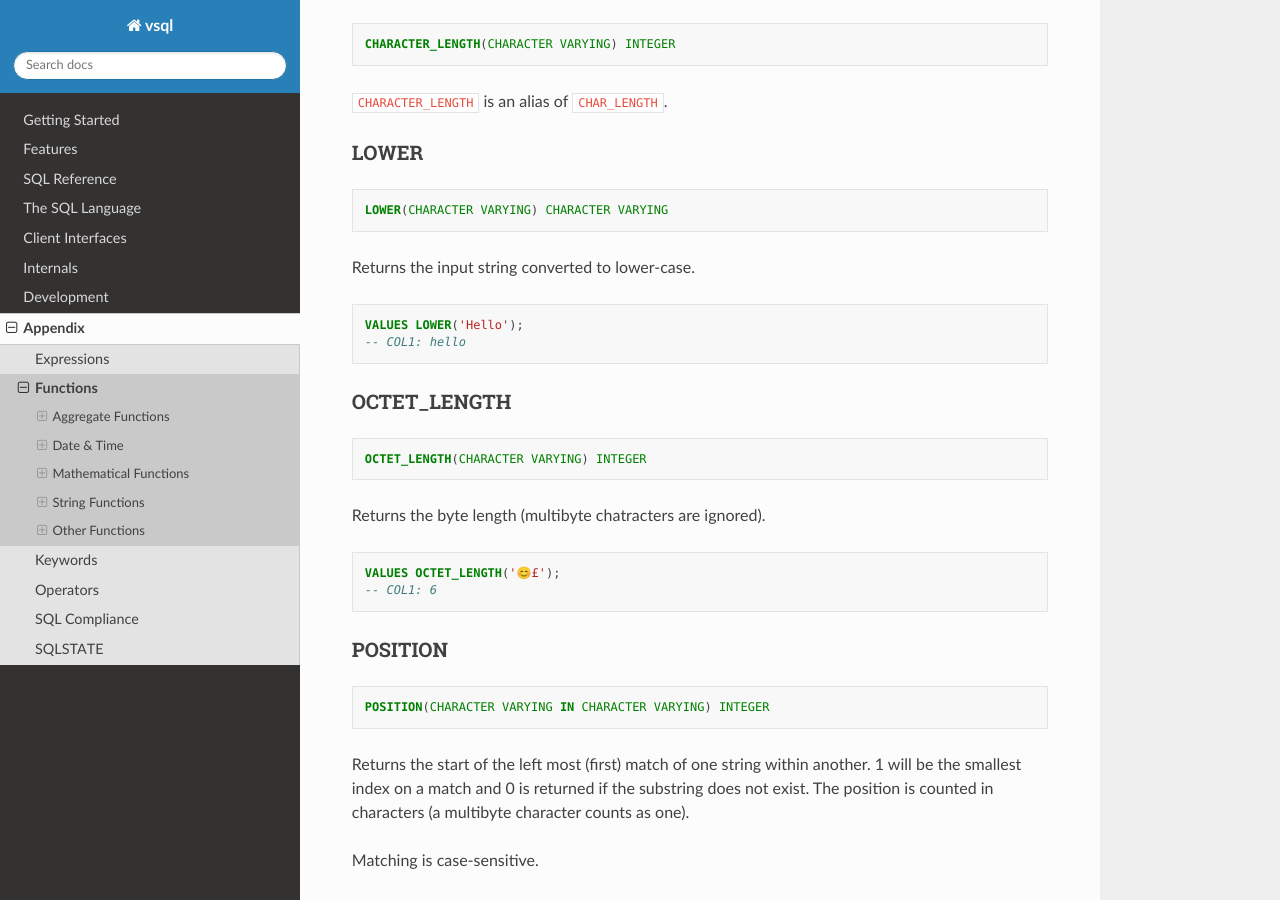
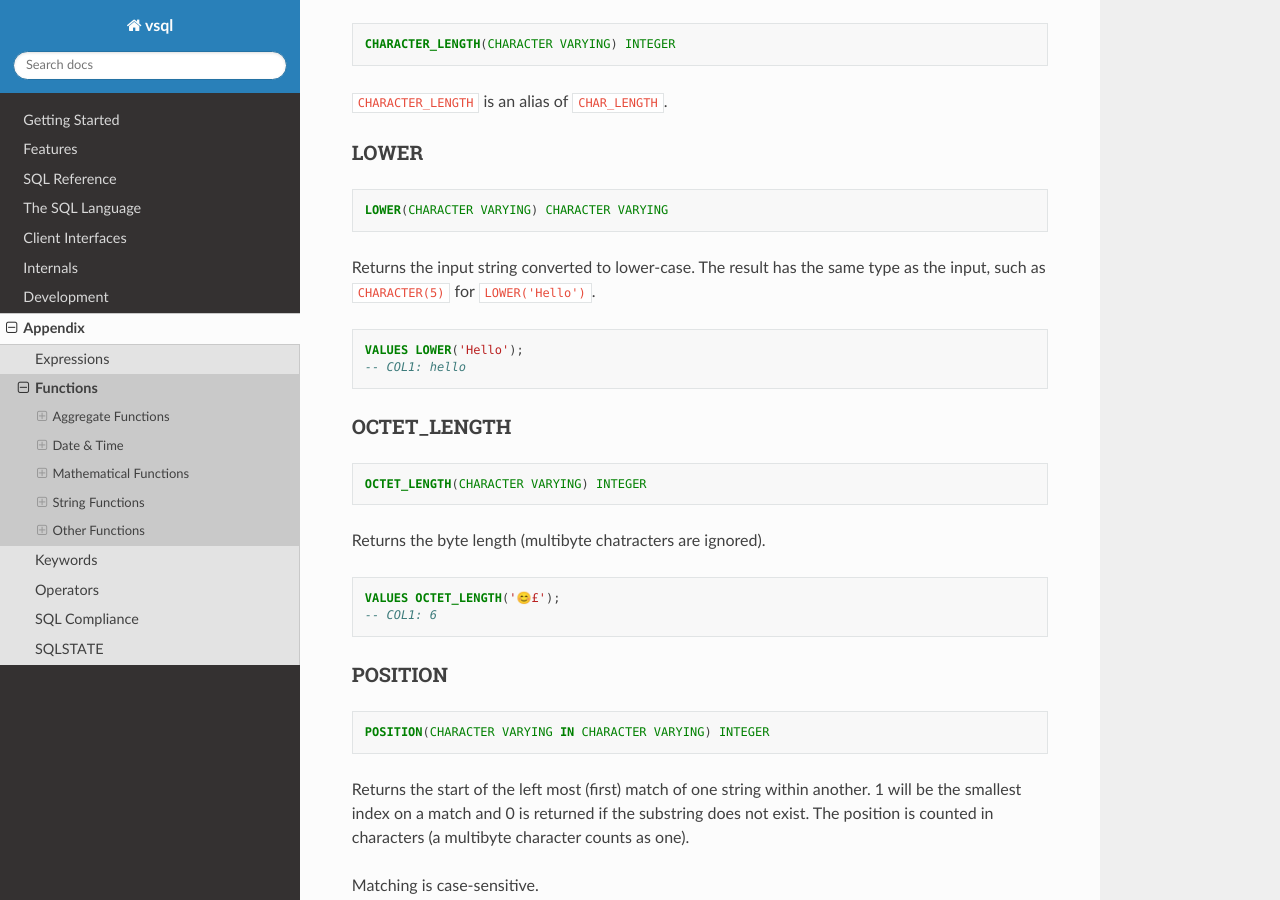
Before and after one commit to elliotchance/vsql, a Sphinx documentation site: the page built from docs/functions.rst, in a window 1280 px wide and 900 px high, scrolled down 11089 px. Built offline with Sphinx 7.4.7 and the Read the Docs theme 3.1.0, drawn with Linux system fonts in a browser that asks for light colours; some of the changed text lies outside the part shown.

Commit message:
types: Give string functions a fixed declared type
The type of UPPER, LOWER, ||, TRIM and SUBSTRING depended on the length of
each result, but an expression has one declared type. UPPER and LOWER now
have the type of their operand, || has the combined length (and is only
CHARACTER when both sides are), and TRIM and SUBSTRING are a CHARACTER VARYING
with the length of the source string.

SQL E021-06, E021-07, E021-08, E021-09

Fixes #224

Co-Authored-By: Claude Opus 5.5 <noreply@anthropic.com>

```diff
--- a/docs/functions.rst
+++ b/docs/functions.rst
@@ -546,7 +546,8 @@ LOWER
 
    LOWER(CHARACTER VARYING) CHARACTER VARYING
 
-Returns the input string converted to lower-case.
+Returns the input string converted to lower-case. The result has the same type
+as the input, such as ``CHARACTER(5)`` for ``LOWER('Hello')``.
 
 .. code-block:: sql
 
@@ -677,7 +678,8 @@ UPPER
 
    UPPER(CHARACTER VARYING) CHARACTER VARYING
 
-Returns the input string converted to upper-case.
+Returns the input string converted to upper-case. The result has the same type
+as the input, such as ``CHARACTER(5)`` for ``UPPER('Hello')``.
 
 .. code-block:: sql
 
```
Also changed, not shown: 8 other files.
